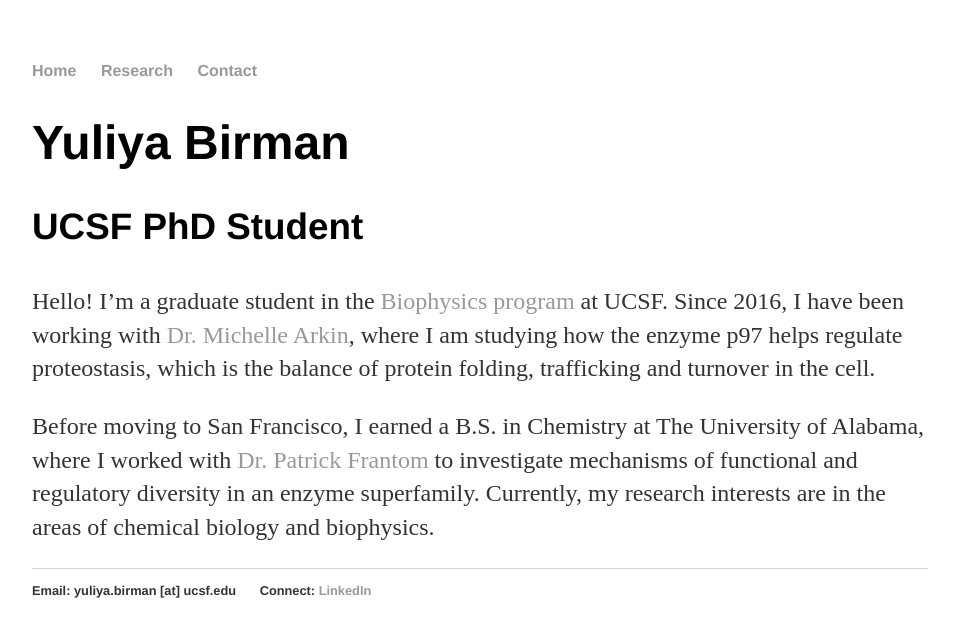
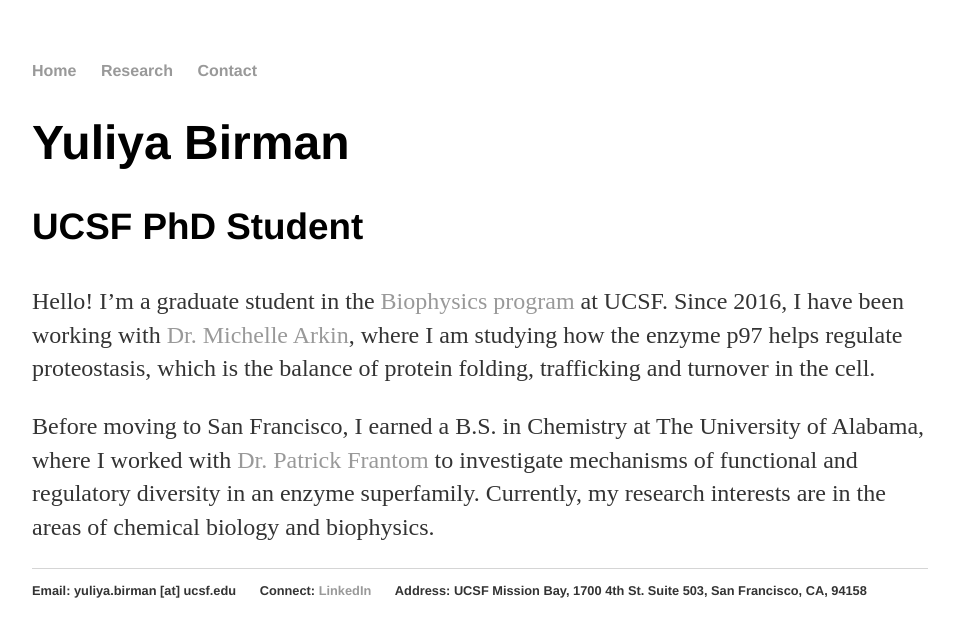
Before and after one commit to yuliyabirman/yuliyabirman.github.io, a Jekyll site: the page built from index.html, in a window 1280 px wide. Shown: the top 637 px of the page, without its empty margins (160-1114 px from the left). Built offline with Jekyll 4.4.1, drawn with Linux system fonts in a browser that asks for light colours.

Commit message:
Update default.html

```diff
--- a/_layouts/default.html
+++ b/_layouts/default.html
@@ -26,6 +26,7 @@
    <ul>
    <li>Email: yuliya.birman [at] ucsf.edu </li>
    <li>Connect: <a href="https://www.linkedin.com/in/yuliya-birman-8583b363">LinkedIn</a></li>
+   <li>Address: UCSF Mission Bay, 1700 4th St. Suite 503, San Francisco, CA, 94158 </li>
    </ul>
   </footer>
   </body>
```
